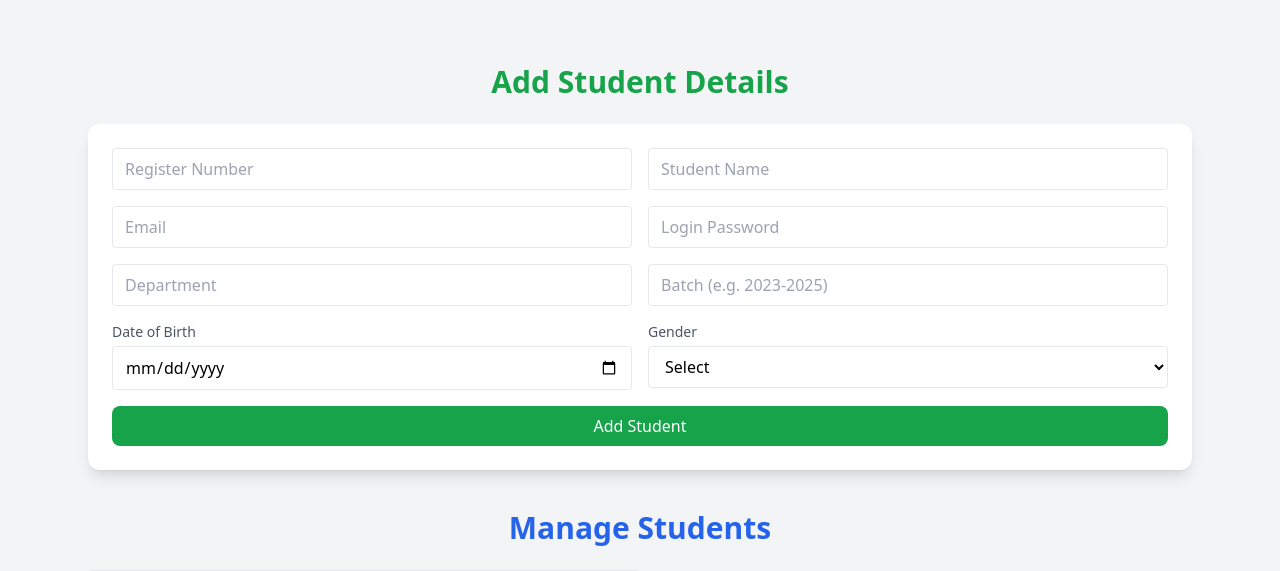
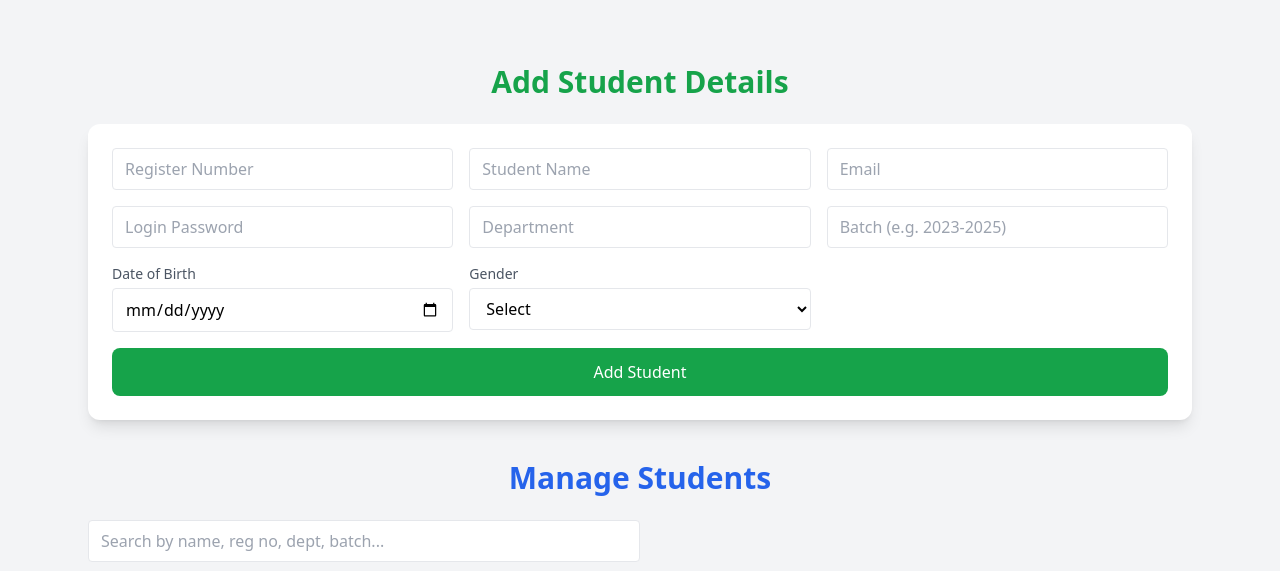
Before and after one commit to pavithira-nilavalagan/hira_ist, a Flask app: page /admin/add-student in a window 1280 px wide. Shown: the top 571 px of the page. Run offline with Flask 3, Linux system fonts and the light colour scheme; the visitor is signed in with stand-in values (Sample User, id 1); data that the repository does not hold is empty; some libraries are stand-ins or nearby versions.

Commit message:
Update admin_add_student.html

```diff
--- a/templates/admin_add_student.html
+++ b/templates/admin_add_student.html
@@ -13,28 +13,40 @@
 
 
   <!-- Add Student Form -->
+ <!-- Add Student Form (Fully Responsive) -->
 <div class="mb-10">
   <h2 class="text-3xl font-bold text-green-600 mb-6 text-center">
     Add Student Details
   </h2>
-    <form method="POST" class="bg-white p-6 rounded-xl shadow-lg grid grid-cols-1 gap-4 md:grid-cols-2">
+
+  <form method="POST"
+        class="bg-white p-6 rounded-xl shadow-lg
+               grid grid-cols-1 sm:grid-cols-2 lg:grid-cols-3 gap-4">
+
     <input type="text" name="register_no" placeholder="Register Number" required
       class="w-full border rounded px-3 py-2 focus:ring-2 focus:ring-green-500 outline-none">
+
     <input type="text" name="name" placeholder="Student Name" required
       class="w-full border rounded px-3 py-2 focus:ring-2 focus:ring-green-500 outline-none">
+
     <input type="email" name="email" placeholder="Email" required
       class="w-full border rounded px-3 py-2 focus:ring-2 focus:ring-green-500 outline-none">
+
     <input type="password" name="password" placeholder="Login Password" required
       class="w-full border rounded px-3 py-2 focus:ring-2 focus:ring-green-500 outline-none">
+
     <input type="text" name="department" placeholder="Department" required
       class="w-full border rounded px-3 py-2 focus:ring-2 focus:ring-green-500 outline-none">
+
     <input type="text" name="batch" placeholder="Batch (e.g. 2023-2025)" required
       class="w-full border rounded px-3 py-2 focus:ring-2 focus:ring-green-500 outline-none">
+
     <div>
       <label class="block text-sm font-medium text-gray-600 mb-1">Date of Birth</label>
       <input type="date" name="dob" required
         class="w-full border rounded px-3 py-2 focus:ring-2 focus:ring-green-500 outline-none">
     </div>
+
     <div>
       <label class="block text-sm font-medium text-gray-600 mb-1">Gender</label>
       <select name="gender" required
@@ -44,10 +56,16 @@
         <option>Female</option>
       </select>
     </div>
+
+    <!-- Button -->
+    <div class="sm:col-span-2 lg:col-span-3">
       <button type="submit"
-        class="col-span-2 bg-green-600 text-white py-2 rounded-lg font-medium hover:bg-green-700 transition">
+        class="w-full bg-green-600 text-white py-3 rounded-lg font-medium
+               hover:bg-green-700 transition">
         Add Student
       </button>
+    </div>
+
   </form>
 </div>
 
```
Lines whose indentation alone changed are shown as unchanged.
